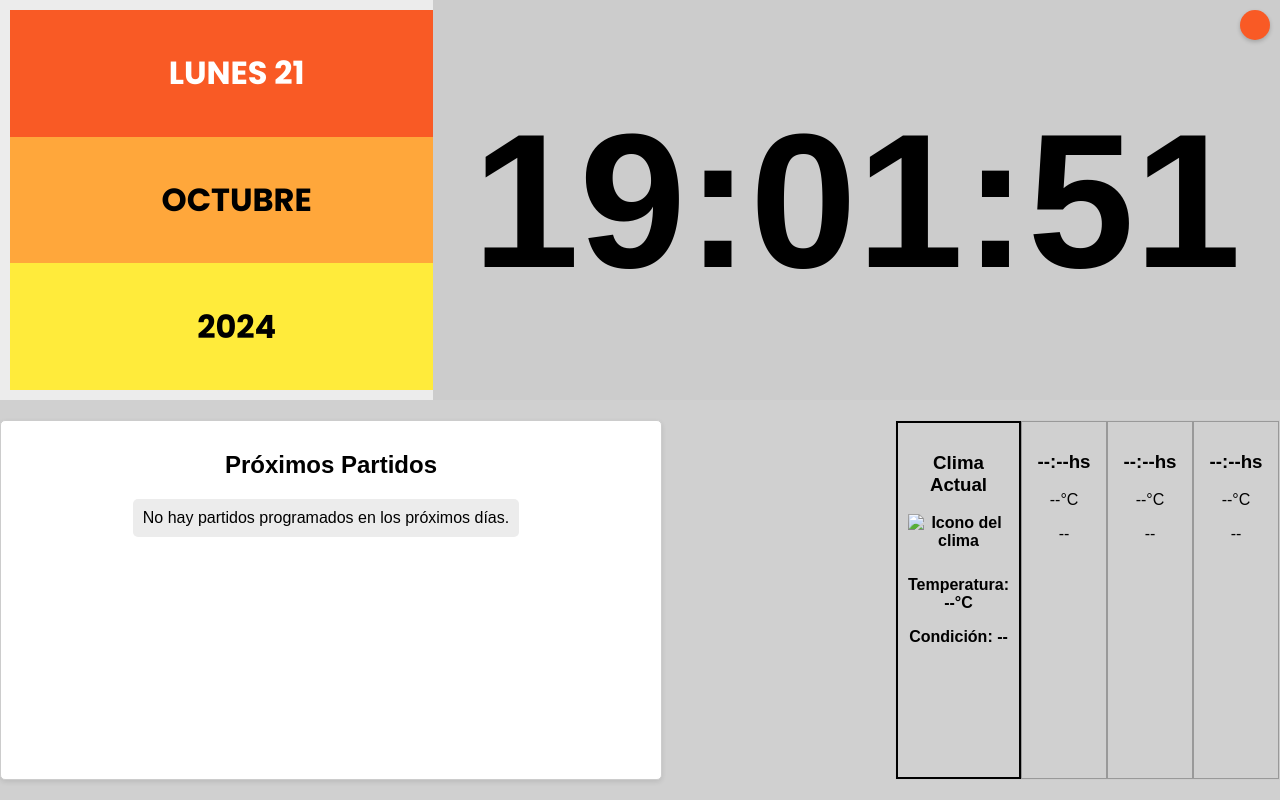
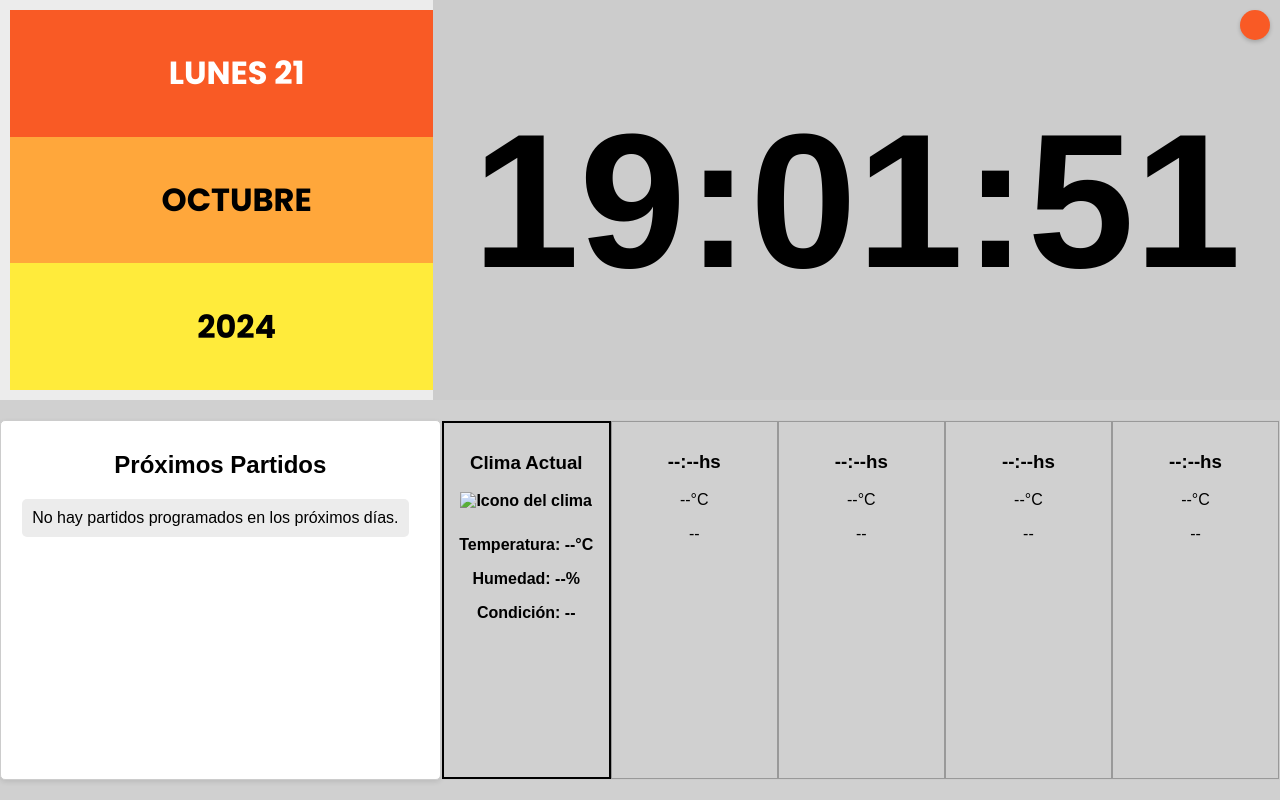
Before and after one commit to cccBurns/displayinfo, a Django app: page / in a window 1280 px wide. Run offline with Django 5.2, Linux system fonts and the light colour scheme.

Commit message:
lunes 16hs

```diff
--- a/display/static/display/scripts.js
+++ b/display/static/display/scripts.js
@@ -112,15 +112,18 @@ async function obtenerClima() {
         const data = await response.json();
 
         const temperatureElement = document.getElementById('temperature');
+        const humidityElement = document.getElementById('humidity'); // Agregado para humedad
         const conditionElement = document.getElementById('condition');
         const iconElement = document.getElementById('weather-icon');
 
         const temperature = data.main.temp; // Temperatura actual
+        const humidity = data.main.humidity; // Humedad actual
         const condition = data.weather[0].description; // Descripción del clima
         const icon = `http://openweathermap.org/img/wn/${data.weather[0].icon}@2x.png`; // URL de la imagen del clima
 
         // Mostrar la información en el HTML
-        temperatureElement.textContent = `Temperatura Actual: ${temperature}°C`;
+        temperatureElement.textContent = `Temperatura: ${temperature}°C`;
+        humidityElement.textContent = `Humedad: ${humidity}%`; // Mostrar la humedad
         conditionElement.textContent = `Condición: ${condition.charAt(0).toUpperCase() + condition.slice(1)}`;
         iconElement.src = icon; // URL directa de la imagen
 
@@ -147,28 +150,51 @@ async function obtenerPronostico() {
         const now = new Date();
         const currentHour = now.getHours();
 
-        // Actualizar el pronóstico para 2h, 4h y 6h
-        const pronostico2h = pronosticos.find(p => new Date(p.dt * 1000).getHours() === currentHour + 2);
-        const pronostico4h = pronosticos.find(p => new Date(p.dt * 1000).getHours() === currentHour + 4);
-        const pronostico6h = pronosticos.find(p => new Date(p.dt * 1000).getHours() === currentHour + 6);
+        // Lógica para obtener el pronóstico de 2h, 4h, 6h y 8h
+        const pronostico2h = pronosticos.find(p => new Date(p.dt * 1000).getHours() === (currentHour + 2) % 24);
+        const pronostico4h = pronosticos.find(p => new Date(p.dt * 1000).getHours() === (currentHour + 4) % 24);
+        const pronostico6h = pronosticos.find(p => new Date(p.dt * 1000).getHours() === (currentHour + 6) % 24);
+        const pronostico8h = pronosticos.find(p => new Date(p.dt * 1000).getHours() === (currentHour + 8) % 24);
 
         // Actualizar el HTML con los pronósticos
         if (pronostico2h) {
             document.getElementById('hora-2h').textContent = `${new Date(pronostico2h.dt * 1000).getHours()}:00hs`;
             document.getElementById('temperature-2h').textContent = `${pronostico2h.main.temp}°C`;
             document.getElementById('condition-2h').textContent = pronostico2h.weather[0].description.charAt(0).toUpperCase() + pronostico2h.weather[0].description.slice(1);
+        } else {
+            document.getElementById('hora-2h').textContent = `-`;
+            document.getElementById('temperature-2h').textContent = `-`;
+            document.getElementById('condition-2h').textContent = `-`;
         }
 
         if (pronostico4h) {
             document.getElementById('hora-4h').textContent = `${new Date(pronostico4h.dt * 1000).getHours()}:00hs`;
             document.getElementById('temperature-4h').textContent = `${pronostico4h.main.temp}°C`;
             document.getElementById('condition-4h').textContent = pronostico4h.weather[0].description.charAt(0).toUpperCase() + pronostico4h.weather[0].description.slice(1);
+        } else {
+            document.getElementById('hora-4h').textContent = `-`;
+            document.getElementById('temperature-4h').textContent = `-`;
+            document.getElementById('condition-4h').textContent = `-`;
         }
 
         if (pronostico6h) {
             document.getElementById('hora-6h').textContent = `${new Date(pronostico6h.dt * 1000).getHours()}:00hs`;
             document.getElementById('temperature-6h').textContent = `${pronostico6h.main.temp}°C`;
             document.getElementById('condition-6h').textContent = pronostico6h.weather[0].description.charAt(0).toUpperCase() + pronostico6h.weather[0].description.slice(1);
+        } else {
+            document.getElementById('hora-6h').textContent = `-`;
+            document.getElementById('temperature-6h').textContent = `-`;
+            document.getElementById('condition-6h').textContent = `-`;
+        }
+
+        if (pronostico8h) {
+            document.getElementById('hora-8h').textContent = `${new Date(pronostico8h.dt * 1000).getHours()}:00hs`;
+            document.getElementById('temperature-8h').textContent = `${pronostico8h.main.temp}°C`;
+            document.getElementById('condition-8h').textContent = pronostico8h.weather[0].description.charAt(0).toUpperCase() + pronostico8h.weather[0].description.slice(1);
+        } else {
+            document.getElementById('hora-8h').textContent = `-`;
+            document.getElementById('temperature-8h').textContent = `-`;
+            document.getElementById('condition-8h').textContent = `-`;
         }
 
     } catch (error) {
@@ -181,6 +207,7 @@ obtenerClima();
 
 // Actualiza el clima cada 10 minutos
 setInterval(obtenerClima, 600000);
+
 
 // ------ CARRUSEL Y PARTIDOS
 
--- a/display/static/display/styles.css
+++ b/display/static/display/styles.css
@@ -149,9 +149,10 @@ body, html {
 /* Estilos para la sección del clima */
 .clima-container {
     display: flex; /* Usa Flexbox para colocar los rectángulos uno al lado del otro */
+    width: 100%; /* Asegura que el contenedor ocupe todo el ancho */
     border: 1px solid #ccc; /* Borde para el contenedor del clima */
-    padding: 0; /* Sin padding en el contenedor para que ocupe todo el espacio */
-    margin: 20px 0;
+    padding: 0; /* Sin padding en el contenedor */
+    margin: 20px 0; /* Margen vertical del contenedor */
 }
 
 .clima-rectangulo {
@@ -160,6 +161,7 @@ body, html {
     padding: 10px; /* Padding interno para el contenido */
     margin: 0; /* Sin márgenes entre los rectángulos */
     text-align: center; /* Centrar el contenido */
+    box-sizing: border-box; /* Asegura que el padding y borde no afecten el ancho total */
 }
 
 .clima {
--- a/display/templates/display/inicio.html
+++ b/display/templates/display/inicio.html
@@ -59,6 +59,7 @@
                         <h3>Clima Actual</h3>
                         <img id="weather-icon" src="" alt="Icono del clima">
                         <p id="temperature">Temperatura: --°C</p>
+                        <p id="humidity">Humedad: --%</p> <!-- Agregado para mostrar la humedad -->
                         <p id="condition">Condición: --</p>
                     </div>
                     <div class="clima-rectangulo" id="pronostico-2h">
@@ -76,6 +77,11 @@
                         <p id="temperature-6h">--°C</p>
                         <p id="condition-6h">--</p>
                     </div>
+                    <div class="clima-rectangulo" id="pronostico-8h">
+                        <h3 id="hora-8h">--:--hs</h3>
+                        <p id="temperature-8h">--°C</p>
+                        <p id="condition-8h">--</p>
+                    </div>
                 </div>
 
             </div>
```
